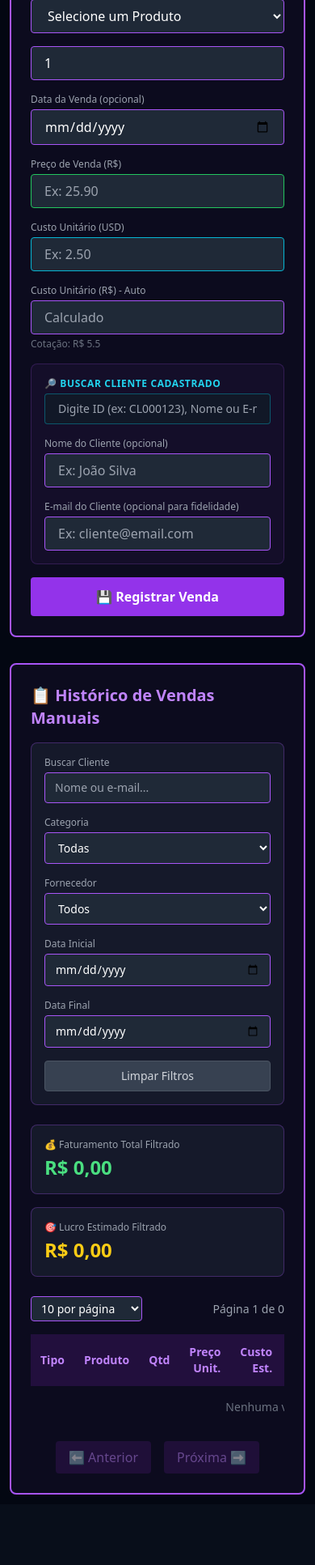
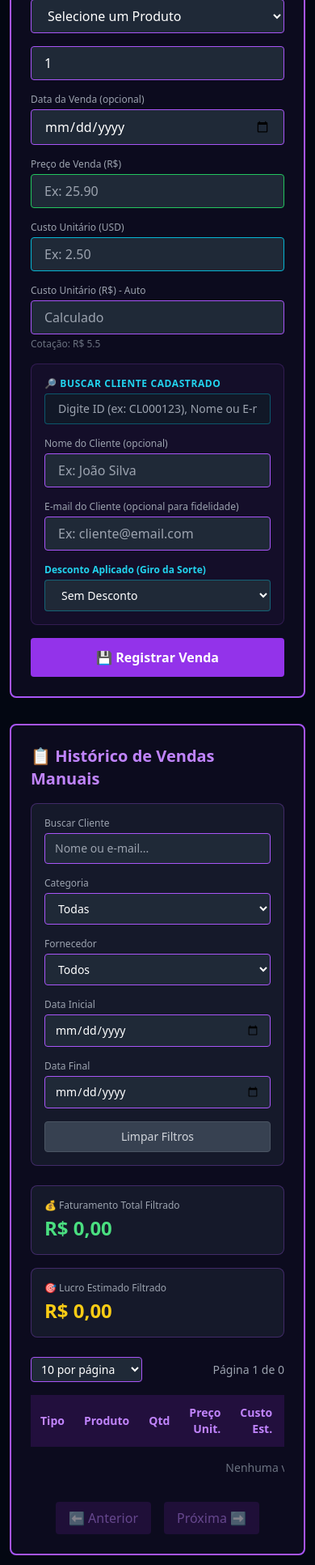
Before and after one commit to luisroyo/raio-mods-site, a Flask app: page /admin/vendas in a window 390 px wide. Shown: the part 252-2185 px from the top of the page at 81% size. Before the commit the page ends 2098 px from the top, so only its background shows below. Run offline with Flask 3, Linux system fonts and the light colour scheme; the visitor is signed in with stand-in values (Sample User, id 1); data comes from the database, SQL or seed files in the repository; data that the repository does not hold is empty; some libraries are stand-ins or nearby versions.

Commit message:
feat: adicionado botao de divulgacao no WhatsApp para vendas manuais

```diff
--- a/routes/admin/sales.py
+++ b/routes/admin/sales.py
@@ -70,13 +70,13 @@ def add_manual_sale():
             )
             sale_id = cursor.lastrowid
 
+        prod_row = conn.execute('SELECT name FROM products WHERE id = ?', (product_id,)).fetchone()
+        prod_name = prod_row['name'] if prod_row else 'Produto'
+
         # Atribuir Pontos de Fidelidade se e-mail estiver definido
         if client_email:
             points_to_add = int(total_price)
             if points_to_add > 0:
-                prod_row = conn.execute('SELECT name FROM products WHERE id = ?', (product_id,)).fetchone()
-                prod_name = prod_row['name'] if prod_row else 'Produto'
-
                 client_row = conn.execute('SELECT points FROM client_points WHERE email = ?', (client_email,)).fetchone()
                 if client_row:
                     conn.execute('UPDATE client_points SET points = points + ?, updated_at = CURRENT_TIMESTAMP WHERE email = ?', (points_to_add, client_email))
@@ -91,7 +91,15 @@ def add_manual_sale():
         conn.commit()
         conn.close()
 
-        return jsonify({'success': True, 'message': 'Venda manual registrada!'})
+        return jsonify({
+            'success': True,
+            'message': 'Venda manual registrada!',
+            'sale': {
+                'product_name': prod_name,
+                'client_name': client_name,
+                'quantity': quantity
+            }
+        })
     except Exception as e:
         return jsonify({'error': str(e)}), 500
 
--- a/static/js/admin/sales.js
+++ b/static/js/admin/sales.js
@@ -23,8 +23,29 @@ function setupManualSaleForm() {
             const data = await res.json();
             const msg = document.getElementById('manualSaleMessage');
             if (data.success) {
-                msg.textContent = '✅ ' + data.message;
-                msg.className = 'mt-4 p-2 bg-green-900/30 border border-green-500 text-green-400 rounded';
+                const sale = data.sale || {};
+                const discountVal = document.getElementById('manual_discount')?.value || '';
+
+                // Formatar texto do WhatsApp (Sem valores de preço, apenas produto, cliente e desconto)
+                let text = `🚀 *NOVA COMPRA REALIZADA!* \n\n`;
+                text += `👤 *Cliente:* ${sale.client_name || 'Cliente'} \n`;
+                text += `📦 *Produto:* ${sale.product_name || 'Produto'}`;
+                if (discountVal) {
+                    text += ` \n🎟️ *Benefício:* Ganhou ${discountVal}% de desconto através do Giro da Sorte!`;
+                }
+                text += `\n\n⚡ *Adquira o seu também no nosso site! Obrigado pela preferência!*`;
+
+                const linkZap = `https://api.whatsapp.com/send?text=${encodeURIComponent(text)}`;
+
+                msg.innerHTML = `
+                    <div class="flex flex-col sm:flex-row items-center justify-between gap-4 p-3 bg-green-950/40 border border-green-500/50 rounded-lg">
+                        <span class="text-green-400 font-semibold">✅ ${data.message}</span>
+                        <a href="${linkZap}" target="_blank" class="px-4 py-2 bg-green-600 hover:bg-green-500 text-black font-bold rounded-lg text-xs flex items-center gap-1.5 shadow-[0_0_10px_rgba(34,197,94,0.3)] transition-all">
+                            💬 Divulgar no WhatsApp
+                        </a>
+                    </div>
+                `;
+                msg.className = 'mt-4';
                 e.target.reset();
                 loadManualSales();
                 if (typeof loadSalesReport === 'function') loadSalesReport();
--- a/templates/admin/vendas.html
+++ b/templates/admin/vendas.html
@@ -81,7 +81,7 @@
                     <div id="clientSearchResults" class="absolute left-0 right-0 mt-1 bg-gray-900 border border-cyan-500/30 rounded-lg shadow-2xl z-50 max-h-48 overflow-y-auto hidden"></div>
                 </div>
 
-                <div class="grid grid-cols-1 md:grid-cols-2 gap-4 mt-4">
+                <div class="grid grid-cols-1 md:grid-cols-3 gap-4 mt-4">
                     <div>
                         <label class="block text-xs text-gray-400 mb-1">Nome do Cliente (opcional)</label>
                         <input type="text" name="client_name" id="manual_client_name" placeholder="Ex: João Silva"
@@ -91,6 +91,18 @@
                         <label class="block text-xs text-gray-400 mb-1">E-mail do Cliente (opcional para fidelidade)</label>
                         <input type="email" name="client_email" id="manual_client_email" placeholder="Ex: cliente@email.com"
                             class="w-full px-4 py-2 bg-gray-800 border border-purple-500 rounded text-white">
+                    </div>
+                    <div>
+                        <label class="block text-xs text-cyan-400 mb-1 font-bold">Desconto Aplicado (Giro da Sorte)</label>
+                        <select name="manual_discount" id="manual_discount"
+                            class="w-full px-4 py-2 bg-gray-800 border border-cyan-500/40 focus:border-cyan-500 rounded text-white text-sm">
+                            <option value="">Sem Desconto</option>
+                            <option value="5">5% de Desconto</option>
+                            <option value="8">8% de Desconto</option>
+                            <option value="10">10% de Desconto</option>
+                            <option value="12">12% de Desconto</option>
+                            <option value="15">15% de Desconto</option>
+                        </select>
                     </div>
                 </div>
             </div>
```
